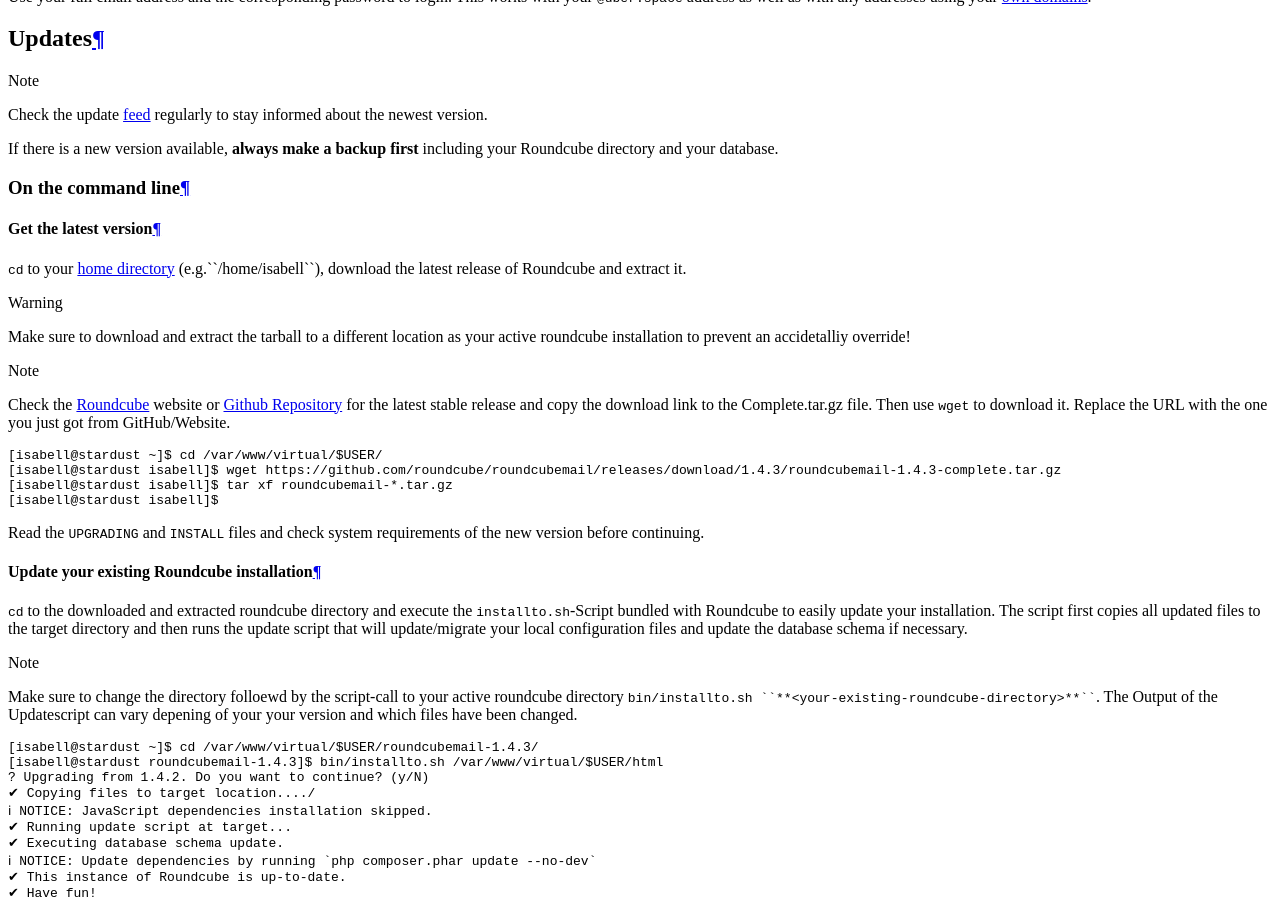
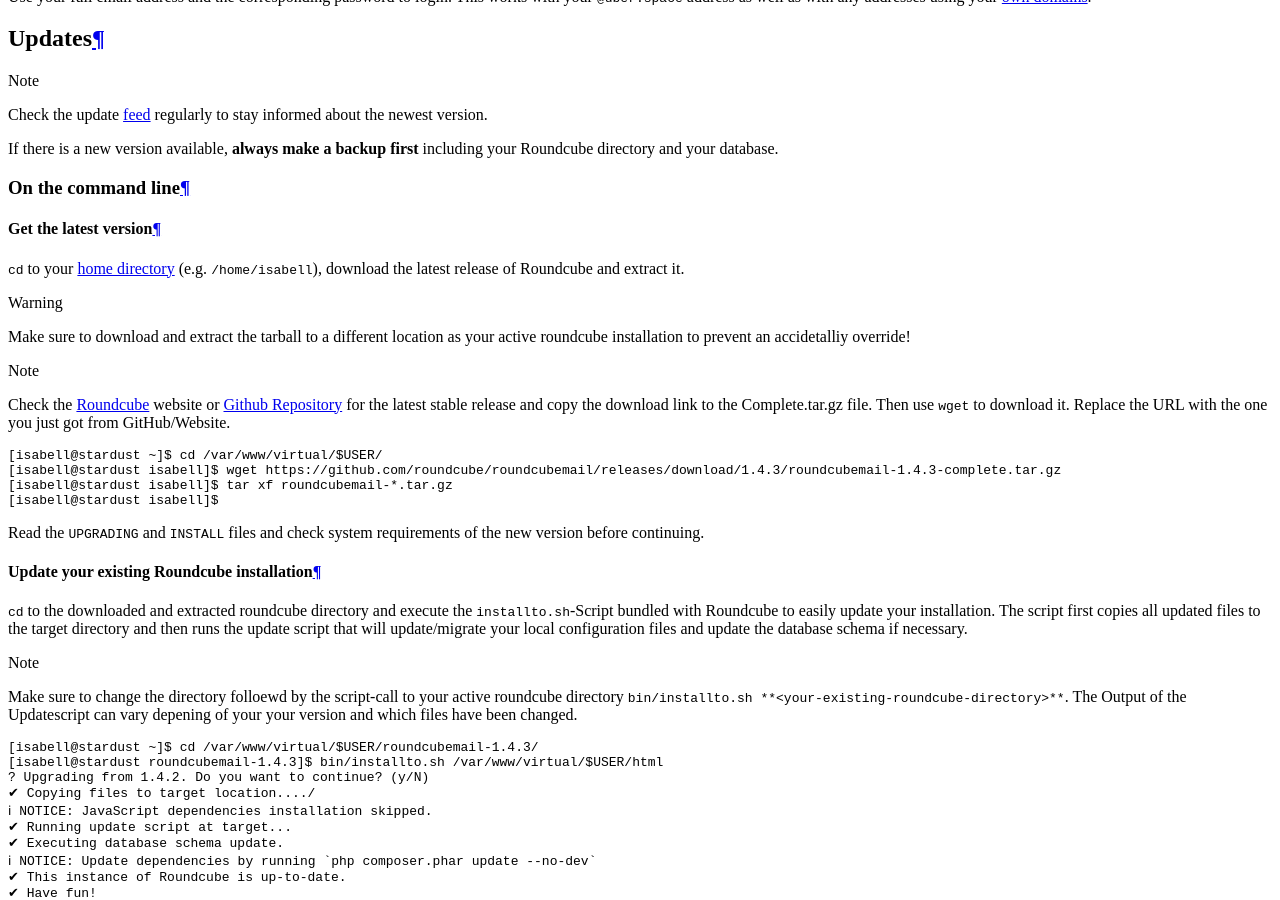
Before and after one commit to Uberspace/lab, a Sphinx documentation site: the page built from source/guide_roundcube.rst, in a window 1280 px wide and 900 px high, scrolled down 6743 px. Built offline with Sphinx 7.4.7 and the Read the Docs theme 2.0.0, drawn with Linux system fonts in a browser that asks for light colours.

`````diff
--- a/source/guide_roundcube.rst
+++ b/source/guide_roundcube.rst
@@ -226,7 +226,7 @@ On the command line
 Get the latest version
 ^^^^^^^^^^^^^^^^^^^^^^
 
-``cd`` to your :manual:`home directory <basics-home>` (e.g.``/home/isabell``), download the latest release of Roundcube and extract it.
+``cd`` to your :manual:`home directory <basics-home>` (e.g. ``/home/isabell``), download the latest release of Roundcube and extract it.
 
 .. warning:: Make sure to download and extract the tarball to a different location as your active roundcube installation to prevent an accidetalliy override!
 
@@ -247,7 +247,7 @@ Update your existing Roundcube installation
 
 ``cd`` to the downloaded and extracted roundcube directory and execute the ``installto.sh``-Script bundled with Roundcube to easily update your installation. The script first copies all updated files to the target directory and then runs the update script that will update/migrate your local configuration files and update the database schema if necessary.
 
-.. note:: Make sure to change the directory folloewd by the script-call to your active roundcube directory ``bin/installto.sh ``**<your-existing-roundcube-directory>**````. The Output of the Updatescript can vary depening of your your version and which files have been changed.
+.. note:: Make sure to change the directory folloewd by the script-call to your active roundcube directory ``bin/installto.sh **<your-existing-roundcube-directory>**``. The Output of the Updatescript can vary depening of your your version and which files have been changed.
 
 .. code-block:: console
  :emphasize-lines: 1,2,3
`````
